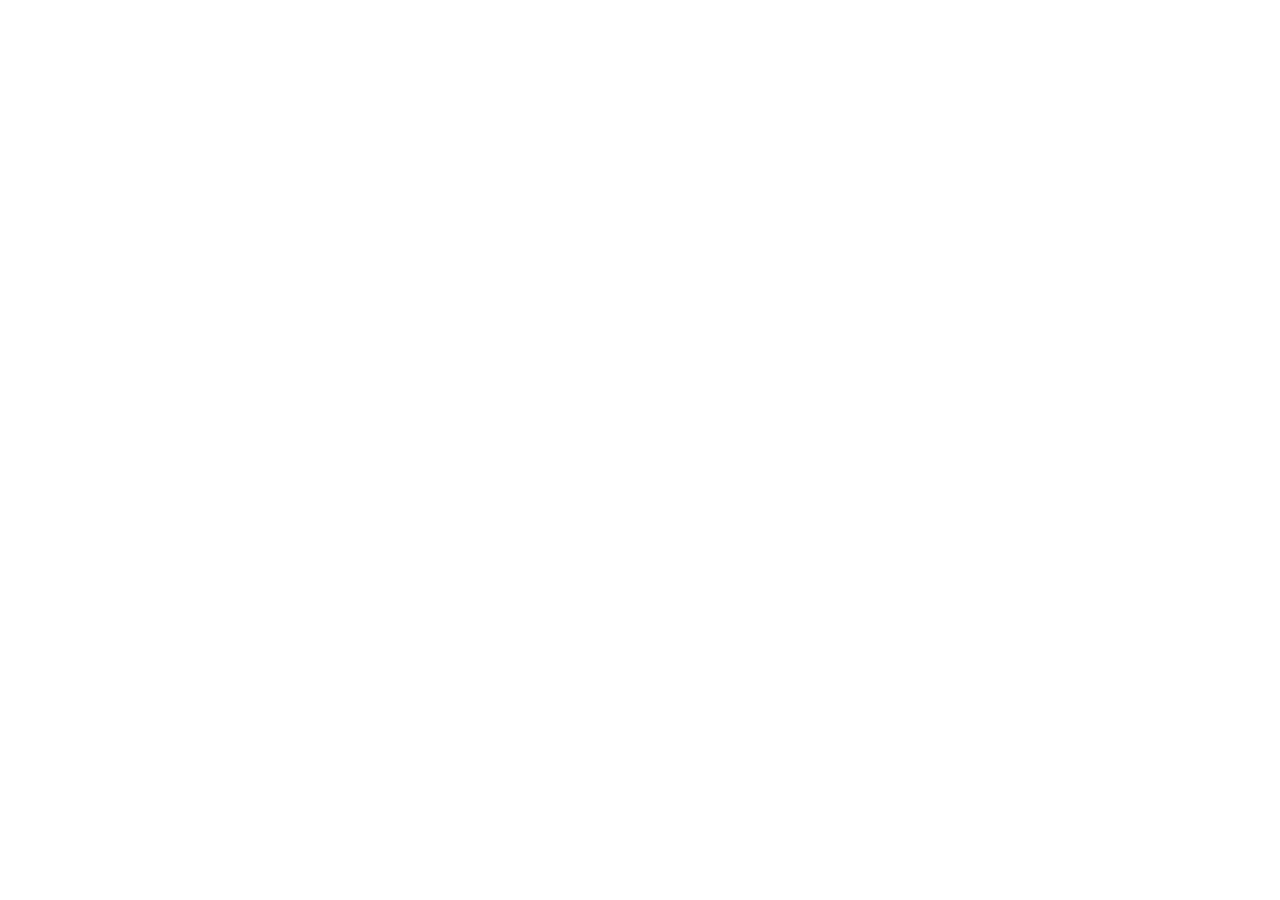
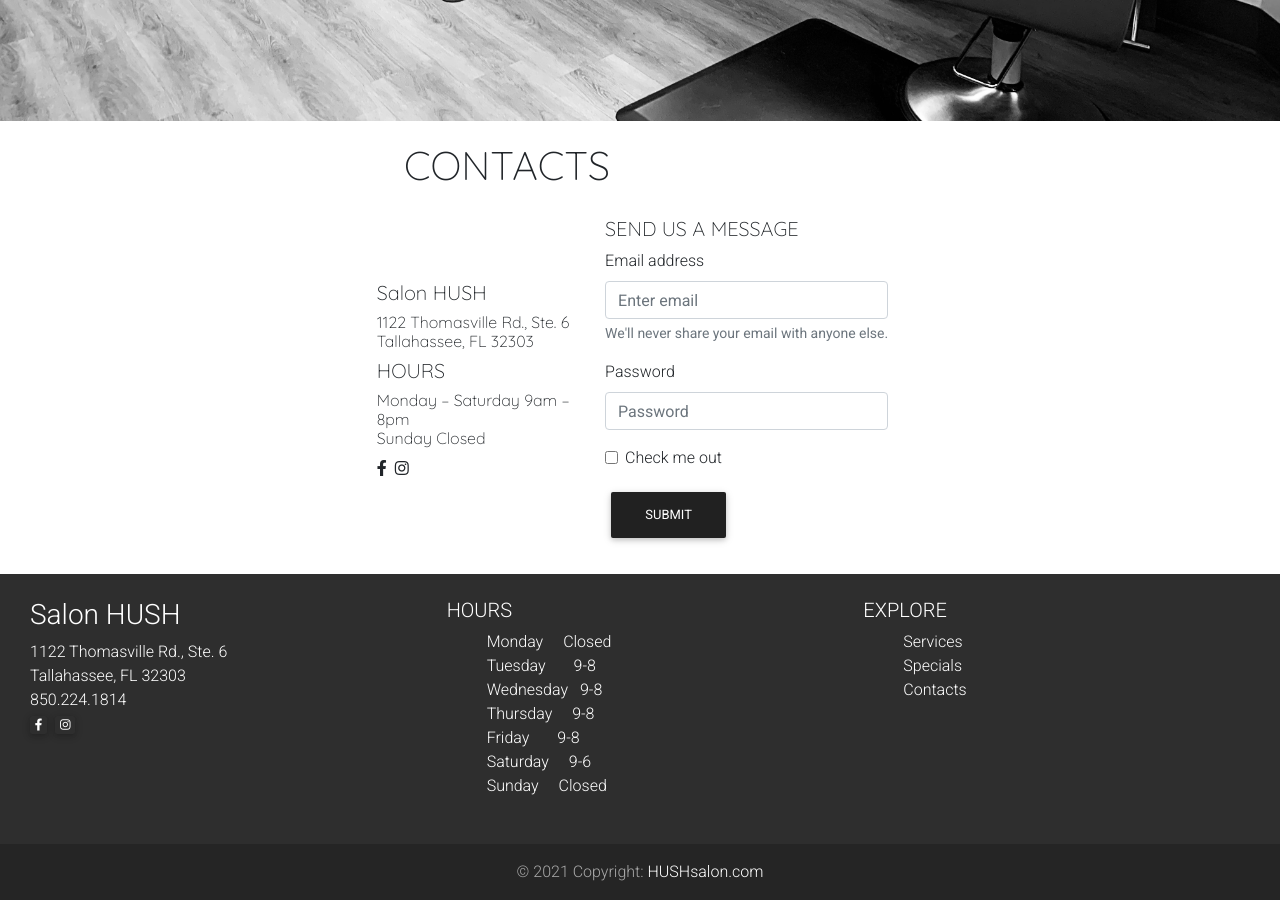
Before and after one commit to HansaSandamal/salon-app-react, a React (Create React App) app: page / in a window 1280 px wide. Shown: the part 2860-3760 px from the top of the page. Before the commit the page ends 2317 px from the top, so only its background shows below. Built offline with nearby package versions, Linux system fonts and the light colour scheme.

Commit message:
added contact-page

```diff
--- a/public/index.html
+++ b/public/index.html
@@ -27,7 +27,7 @@
       work correctly both with client-side routing and a non-root public URL.
       Learn how to configure a non-root public URL by running `npm run build`.
     -->
-    <title>React App</title>
+    <title>Salon-HUSH</title>
   </head>
   <body>
     <noscript>You need to enable JavaScript to run this app.</noscript>
--- a/src/App.tsx
+++ b/src/App.tsx
@@ -8,6 +8,8 @@
 import Footer from "./layouts/Footer";
 import Home from "./view/Home";
 import About from './view/About';
+import Contact from './view/Contact';
+
 
 
 
@@ -18,6 +20,7 @@
             <Header/>
             <Home/>
             <About/>
+            <Contact/>
             <Footer/>
 
         </div>
--- a/src/assets/style_sheets/main.scss
+++ b/src/assets/style_sheets/main.scss
@@ -1,6 +1,7 @@
 @import "layouts/header";
 @import "view/home";
 @import "view/about";
+@import "view/contact";
 .font-link {
   font-family: 'Quicksand', sans-serif;
 }
--- /dev/null
+++ b/src/assets/style_sheets/view/_contact.scss
@@ -0,0 +1,27 @@
+.content-contact{
+padding: 0;
+align-content: center;
+  margin: 0;
+}
+.font-link-title {
+  font-family: 'Quicksand', sans-serif;
+  margin-left: 30%;
+  padding: 20px;
+
+}
+
+.row{
+  padding: 0 0 30px;
+  align-content: center;
+  margin: 0;
+}
+.col{
+  padding: 0;
+  align-content: center;
+  margin: 0;
+}
+.col-6{
+  padding: 0;
+  align-content: center;
+  margin: 0;
+}
--- a/src/view/About.tsx
+++ b/src/view/About.tsx
@@ -7,7 +7,7 @@
         <React.Fragment>
             <Image src={cv3} alt='cover' fluid/>
             <div className='content'>
-                <h1 className='font-link'><b>ABOUT US</b></h1>
+                <h1 className='font-link' ><b>ABOUT US</b></h1>
                 <h4 className='font-link'><b>THE EIGHT FIVE ZERO SALON DIFFERENCE</b></h4>
                 <h5 className='font-link'>Our carefully chosen and highly trained staff is here to exceed your <br/>expectations.
                     The same goes for our elegant salon space – dedicated to <br/>guest comfort – and our devotion
--- /dev/null
+++ b/src/view/Contact.tsx
@@ -0,0 +1,65 @@
+import React from "react";
+import cv1 from "../assets/images/cv1.jpg";
+import {Button, Container, Form, Image} from "react-bootstrap";
+import { MDBIcon } from "mdbreact";
+
+import Swal from "sweetalert2";
+
+const Contact: React.FC = () => {
+    const handleOnClick=()=>Swal.fire({
+        position: 'center',
+        icon: 'success',
+        title: 'Your work has been saved',
+        showConfirmButton: false,
+        timer: 1500
+    });
+
+    return (
+
+        <Container fluid={true} className='content-contact'>
+            <Image src={cv1} alt='cover' fluid/>
+            <h1 className='font-link-title'><b>CONTACTS</b></h1>
+            <div className="row justify-content-md-center">
+
+                <div className="col col-lg-2">
+                    <h5 className='font-link'><b>Salon HUSH</b></h5>
+                    <h6 className='font-link'>1122 Thomasville Rd., Ste. 6<br/>
+                        Tallahassee, FL 32303</h6>
+                    <h5 className='font-link'><b>HOURS</b></h5>
+                    <h6 className='font-link'>Monday – Saturday 9am – 8pm
+                        <br/>
+                        Sunday Closed</h6>
+                    <MDBIcon fab icon="facebook-f"/>
+                    <MDBIcon className="ml-2" fab icon="instagram"/>
+
+                </div>
+                <div className="col-md-auto">
+                    <h5 className='font-link'><b>SEND US A MESSAGE</b></h5>
+                    <Form>
+                        <Form.Group controlId="formBasicEmail">
+                            <Form.Label>Email address</Form.Label>
+                            <Form.Control type="email" placeholder="Enter email" />
+                            <Form.Text className="text-muted">
+                                We'll never share your email with anyone else.
+                            </Form.Text>
+                        </Form.Group>
+
+                        <Form.Group controlId="formBasicPassword">
+                            <Form.Label>Password</Form.Label>
+                            <Form.Control type="password" placeholder="Password" />
+                        </Form.Group>
+                        <Form.Group controlId="formBasicCheckbox">
+                            <Form.Check type="checkbox" label="Check me out" />
+                        </Form.Group>
+                        <Button  variant="dark" type="submit" onClick={() => handleOnClick()}>
+                            Submit
+                        </Button>
+                    </Form>
+                </div>
+
+            </div>
+
+        </Container>
+    )
+}
+export default Contact;
```
Also changed, not shown: src/view/Home.tsx (+2 -5 lines).
